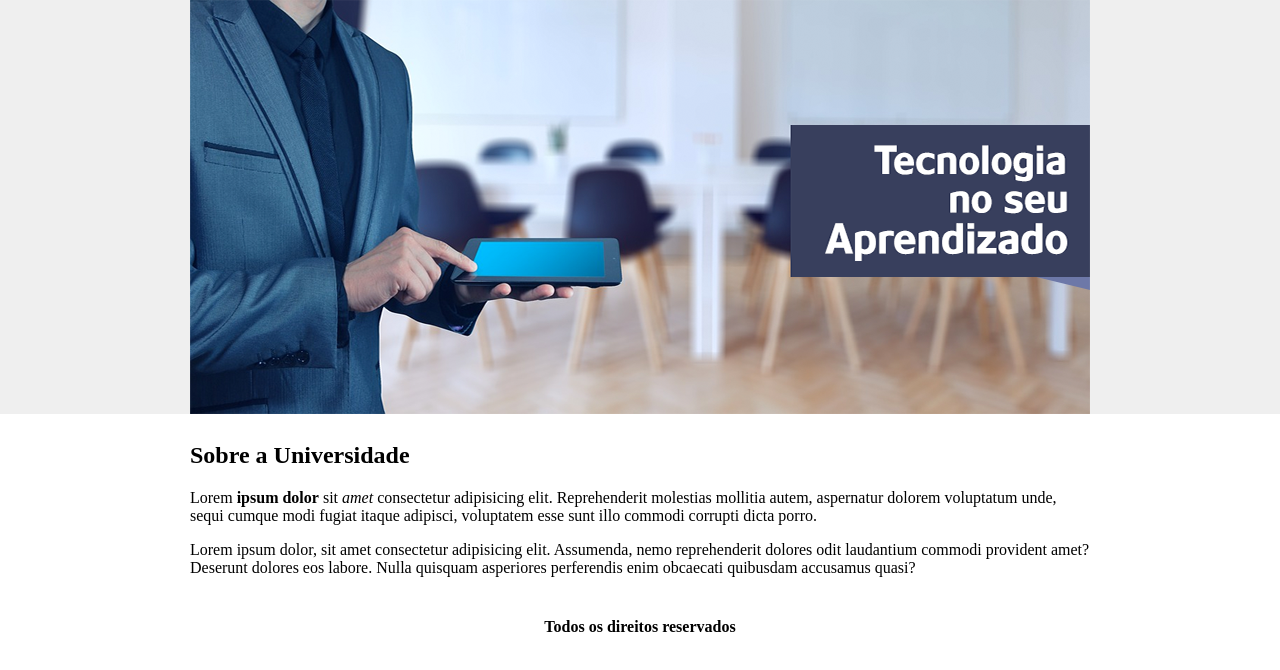
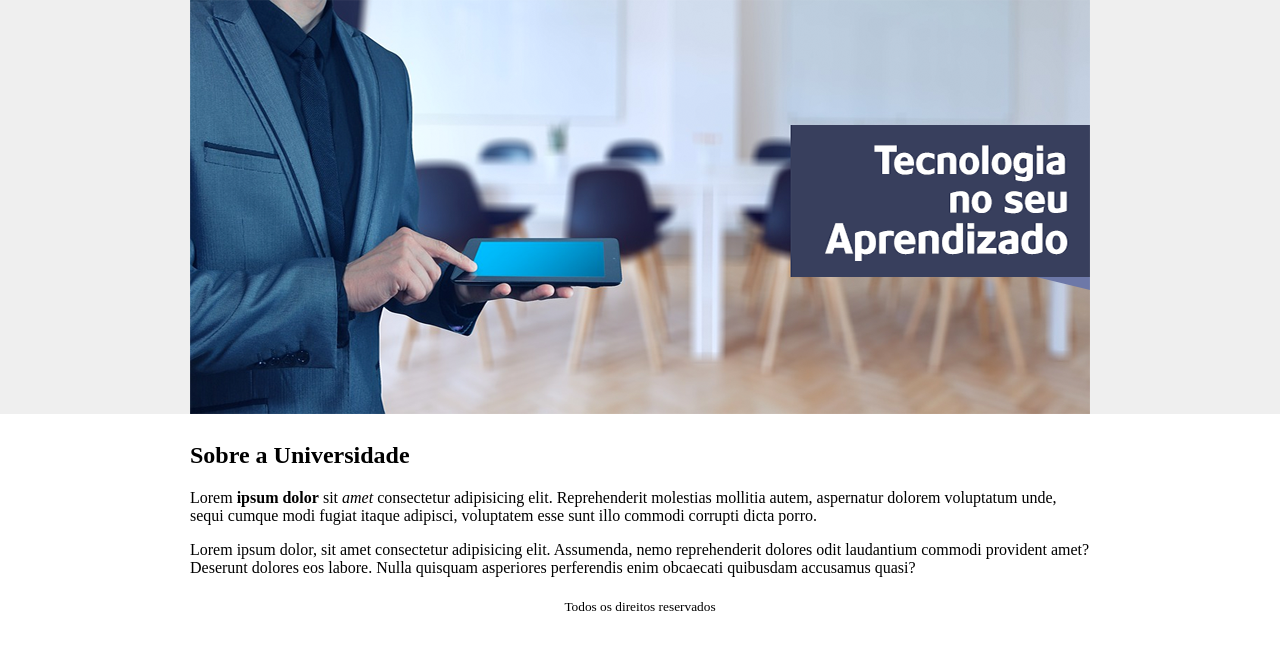
Before and after one commit to Fehlpe/https---github.com-Fehlpe-projetoUnes, a plain HTML site: page index.html in a window 1280 px wide. Shown: the part 104-774 px from the top of the page. Drawn offline with Linux system fonts and the light colour scheme.

Commit message:
small footer2

```diff
--- a/index.html
+++ b/index.html
@@ -48,7 +48,7 @@
 
             <tr>
                 <td colspan="2" align="center">
-                    <h4>Todos os direitos reservados</h4>
+                    <small>Todos os direitos reservados</small>
                 </td>
             </tr>
 
```
Also changed, not shown: quem-somos.html (+1 -1 lines).
